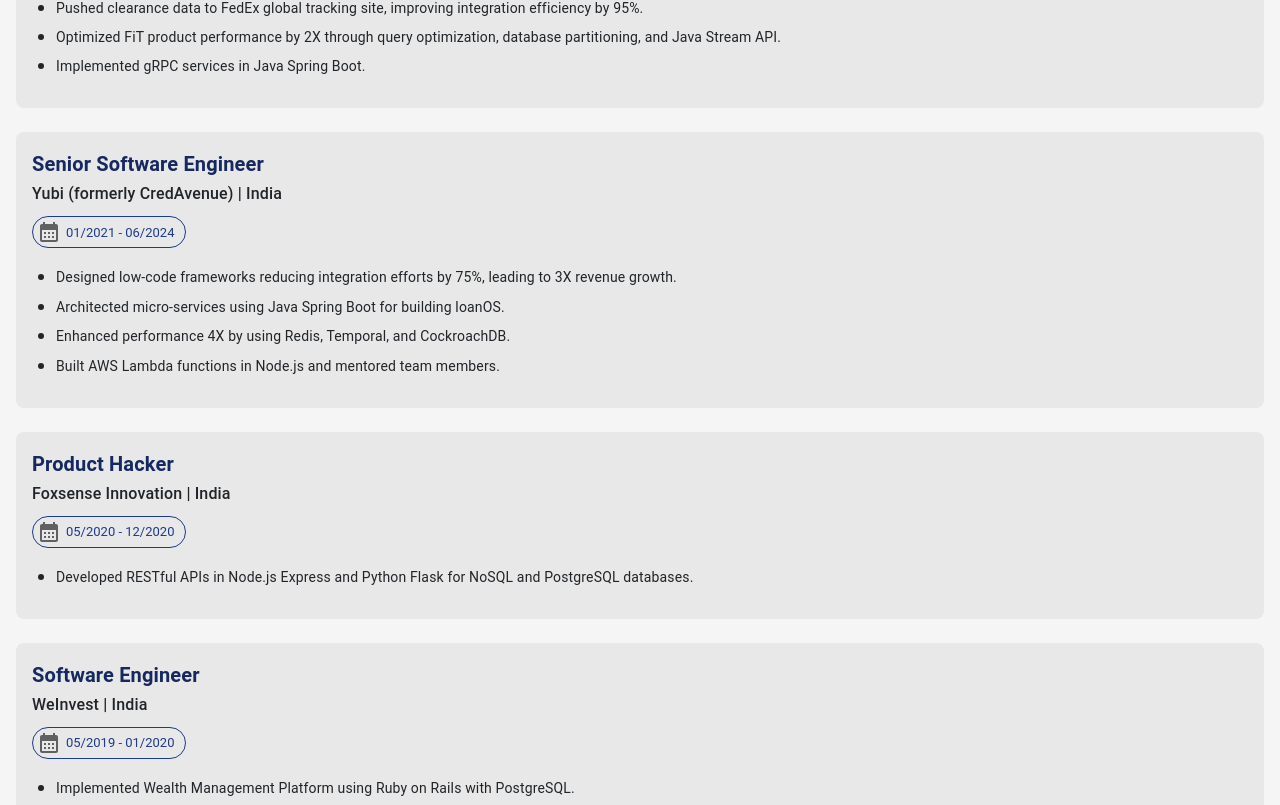
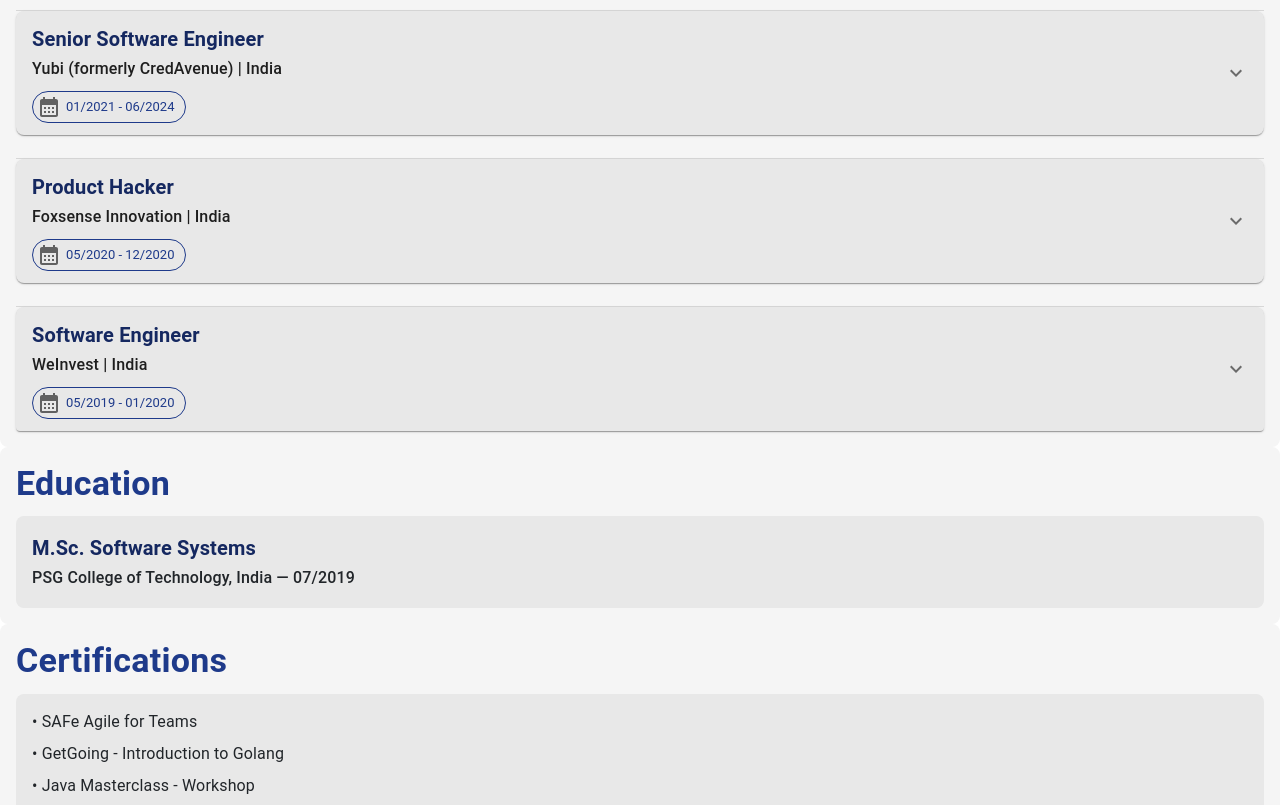
Before and after one commit to Narayanan2696/my-profile, a React (Create React App) app: page /experience in a window 1280 px wide. Shown: the part 1075-1880 px from the top of the page. Built offline with nearby package versions, Linux system fonts and the light colour scheme.

Commit message:
Experience layout changes

```diff
--- a/src/components/Education.jsx
+++ b/src/components/Education.jsx
@@ -1,5 +1,5 @@
 // src/components/Education.jsx
-import { Box, Typography } from '@mui/material';
+import { Box, Typography, Link } from '@mui/material';
 
 const Education = () => {
   return (
@@ -9,7 +9,9 @@
       </Typography>
       <Box sx={{ bgcolor: '#e8e8e8', p: 2, borderRadius: 2 }}>
         <Typography variant="h6" fontWeight={600} color="primary.dark">
-          M.Sc. Software Systems
+          <Link href="https://www.psgtech.edu/progr_det.php" target="_blank" rel="noopener" underline="hover" color="primary.dark">
+            M.Sc. Software Systems
+          </Link>
         </Typography>
         <Typography variant="subtitle1" fontWeight={500}>
           PSG College of Technology, India — 07/2019
--- a/src/components/Experience.jsx
+++ b/src/components/Experience.jsx
@@ -1,6 +1,22 @@
 // src/components/Experience.jsx
-import { Box, Typography, Stack, Chip, Link } from '@mui/material';
-import { CalendarMonth } from '@mui/icons-material';
+import {
+  Box,
+  Typography,
+  Stack,
+  Chip,
+  Link,
+  Grid,
+  Tooltip,
+  Accordion,
+  AccordionSummary,
+  AccordionDetails,
+  Slide,
+} from '@mui/material';
+import { CalendarMonth, ExpandMore } from '@mui/icons-material';
+import StorageIcon from '@mui/icons-material/Storage';
+import CloudIcon from '@mui/icons-material/Cloud';
+import CodeIcon from '@mui/icons-material/Code';
+import { useState } from 'react';
 
 const experiences = [
   {
@@ -9,9 +25,13 @@
     title: "Full Stack Developer Senior II",
     period: "07/2024 - Present",
     description: [
-      "Pushed clearance data to FedEx global tracking site, improving integration efficiency by 95%.",
-      "Optimized FiT product performance by 2X through query optimization, database partitioning, and Java Stream API.",
-      "Implemented gRPC services in Java Spring Boot."
+      "Developed and integrated clearance data with FedEx's global tracking site, improving customer visibility and reducing manual integration time by 95%.",
+      "Doubled the performance of the FiT product by optimizing database queries, partitioning tables, and leveraging Java Stream APIs for memory-efficient operations.",
+      "Introduced gRPC in Java Spring Boot to improve communication between internal microservices."
+    ],
+    techStack: [
+      { label: 'Java Spring Boot', icon: <CodeIcon />, color: '#6db33f', link: 'https://spring.io/projects/spring-boot' },
+      { label: 'gRPC', icon: <CodeIcon />, color: '#0087c9', link: 'https://grpc.io/' }
     ]
   },
   {
@@ -20,10 +40,21 @@
     title: "Senior Software Engineer",
     period: "01/2021 - 06/2024",
     description: [
-      "Designed low-code frameworks reducing integration efforts by 75%, leading to 3X revenue growth.",
-      "Architected micro-services using Java Spring Boot for building loanOS.",
-      "Enhanced performance 4X by using Redis, Temporal, and CockroachDB.",
-      "Built AWS Lambda functions in Node.js and mentored team members."
+      "Designed a low-code framework using Ruby on Rails 6.2, implemented as a Rails Engine to simplify external API integrations.",
+      "Configured the framework to execute APIs in specified sequences and retry failed executions through scheduled rake tasks.",
+      "Built gateway APIs in Node.js deployed on AWS Lambda to expose Yubi APIs externally.",
+      "Architected core services in Java Spring Boot to develop loanOS, including a configuration service in Java 21 Spring Boot 3 and a repayment service handling amortization logic.",
+      "Enhanced loanOS performance using Redis caching, Temporal workflows, and CockroachDB for high availability.",
+      "Led integration deliveries, performed product requirement analysis, and ensured timely implementation with hands-on mentoring and quality feedback."
+    ],
+    techStack: [
+      { label: 'CockroachDB', icon: <StorageIcon />, color: '#5a2b84', link: 'https://www.cockroachlabs.com/' },
+      { label: 'Temporal', icon: <CodeIcon />, color: '#14213d', link: 'https://temporal.io/' },
+      { label: 'Ruby on Rails', icon: <CodeIcon />, color: '#cc0000', link: 'https://rubyonrails.org/' },
+      { label: 'Java Spring Boot', icon: <CodeIcon />, color: '#6db33f', link: 'https://spring.io/projects/spring-boot' },
+      { label: 'Node.js', icon: <CodeIcon />, color: '#339933', link: 'https://nodejs.org/' },
+      { label: 'PostgreSQL', icon: <StorageIcon />, color: '#336791', link: 'https://www.postgresql.org/' },
+      { label: 'AWS', icon: <CloudIcon />, color: '#ff9900', link: 'https://aws.amazon.com/' }
     ]
   },
   {
@@ -32,7 +63,20 @@
     title: "Product Hacker",
     period: "05/2020 - 12/2020",
     description: [
-      "Developed RESTful APIs in Node.js Express and Python Flask for NoSQL and PostgreSQL databases."
+      "Built RESTful APIs using Node.js Express and integrated React.js with MongoDB for a B2B procurement platform for a client in Las Vegas.",
+      "Designed and implemented features from product display to order management, including Stripe-based payment gateway and a role-based login approval system.",
+      "Integrated a real-time chat system into the platform UI.",
+      "Acted as a founding engineer, managing the full SDLC—from requirements gathering and architecture design to implementation and testing.",
+      "Developed APIs in Python Flask for DineX, a contactless dining app, with PostgreSQL for data storage.",
+      "Implemented QR code generation and menu listing APIs."
+    ],
+    techStack: [
+      { label: 'Node.js', icon: <CodeIcon />, color: '#339933', link: 'https://nodejs.org/' },
+      { label: 'React.js', icon: <CodeIcon />, color: '#61dafb', link: 'https://reactjs.org/' },
+      { label: 'MongoDB', icon: <StorageIcon />, color: '#47A248', link: 'https://www.mongodb.com/' },
+      { label: 'Stripe', icon: <CodeIcon />, color: '#635bff', link: 'https://stripe.com/' },
+      { label: 'Python Flask', icon: <CodeIcon />, color: '#000000', link: 'https://flask.palletsprojects.com/' },
+      { label: 'PostgreSQL', icon: <StorageIcon />, color: '#336791', link: 'https://www.postgresql.org/' }
     ]
   },
   {
@@ -41,12 +85,23 @@
     title: "Software Engineer",
     period: "05/2019 - 01/2020",
     description: [
-      "Implemented Wealth Management Platform using Ruby on Rails with PostgreSQL."
+      "Built and integrated a Wealth Management Platform using Ruby on Rails 5.1 with PostgreSQL for data management.",
+      "Led the end-to-end integration with a Thai banking partner and relocated to Thailand for two months to ensure on-site delivery."
+    ],
+    techStack: [
+      { label: 'Ruby on Rails', icon: <CodeIcon />, color: '#cc0000', link: 'https://rubyonrails.org/' },
+      { label: 'PostgreSQL', icon: <StorageIcon />, color: '#336791', link: 'https://www.postgresql.org/' }
     ]
   }
 ];
 
 const Experience = () => {
+  const [expanded, setExpanded] = useState(false);
+
+  const handleChange = (panel) => (event, isExpanded) => {
+    setExpanded(isExpanded ? panel : false);
+  };
+
   return (
     <Box sx={{ bgcolor: '#f5f5f5', p: 2, borderRadius: 2 }}>
       <Typography variant="h4" gutterBottom color="primary" fontWeight={600}>
@@ -54,7 +109,20 @@
       </Typography>
       <Stack spacing={3}>
         {experiences.map((exp, idx) => (
-          <Box key={idx} sx={{ bgcolor: '#e8e8e8', p: 2, borderRadius: 2 }}>
+          <Accordion
+            key={idx}
+            expanded={expanded === idx}
+            onChange={handleChange(idx)}
+            sx={{
+              bgcolor: '#e8e8e8',
+              transition: 'background-color 0.3s',
+              '&:hover': { bgcolor: '#d0d0d0', cursor: 'pointer' },
+              borderRadius: 2
+            }}
+            TransitionProps={{ unmountOnExit: true }}
+          >
+            <AccordionSummary expandIcon={<ExpandMore />}>
+              <Box sx={{ flexGrow: 1 }}>
                 <Typography variant="h6" fontWeight={600} color="primary.dark">
                   {exp.title}
                 </Typography>
@@ -67,16 +135,58 @@
                   icon={<CalendarMonth sx={{ color: '#1e3a8a' }} />}
                   label={exp.period}
                   variant="outlined"
-              sx={{ mt: 1, mb: 1, borderColor: '#1e3a8a', color: '#1e3a8a' }}
+                  sx={{ mt: 1, borderColor: '#1e3a8a', color: '#1e3a8a' }}
                 />
-            <ul style={{ marginTop: '0.5rem', paddingLeft: '1.5rem' }}>
+              </Box>
+            </AccordionSummary>
+            <AccordionDetails>
+              <Slide direction="up" in={expanded === idx} mountOnEnter unmountOnExit>
+                <Box>
+                  <Stack spacing={1}>
                     {exp.description.map((point, i) => (
-                <li key={i} style={{ marginBottom: '0.4rem' }}>
-                  <Typography variant="body2">{point}</Typography>
-                </li>
+                      <Typography
+                        variant="body2"
+                        key={i}
+                        sx={{
+                          pl: 1.5,
+                          borderLeft: '3px solid #1e3a8a',
+                          paddingLeft: '12px'
+                        }}
+                      >
+                        {point}
+                      </Typography>
                     ))}
-            </ul>
+                  </Stack>
+                  {exp.techStack && (
+                    <Box sx={{ mt: 2 }}>
+                      <Typography variant="subtitle2" color="primary">Technologies Used:</Typography>
+                      <Grid container spacing={1} sx={{ mt: 1 }}>
+                        {exp.techStack.map((tech, tIdx) => (
+                          <Grid item key={tIdx}>
+                            <Tooltip title={tech.label} arrow>
+                              <Link href={tech.link} target="_blank" rel="noopener" underline="none">
+                                <Chip
+                                  icon={tech.icon}
+                                  label={tech.label}
+                                  clickable
+                                  sx={{
+                                    bgcolor: tech.color,
+                                    color: '#fff',
+                                    transition: 'transform 0.2s',
+                                    '&:hover': { transform: 'scale(1.05)' }
+                                  }}
+                                />
+                              </Link>
+                            </Tooltip>
+                          </Grid>
+                        ))}
+                      </Grid>
                     </Box>
+                  )}
+                </Box>
+              </Slide>
+            </AccordionDetails>
+          </Accordion>
         ))}
       </Stack>
     </Box>
```
Lines whose indentation alone changed are shown as unchanged.
